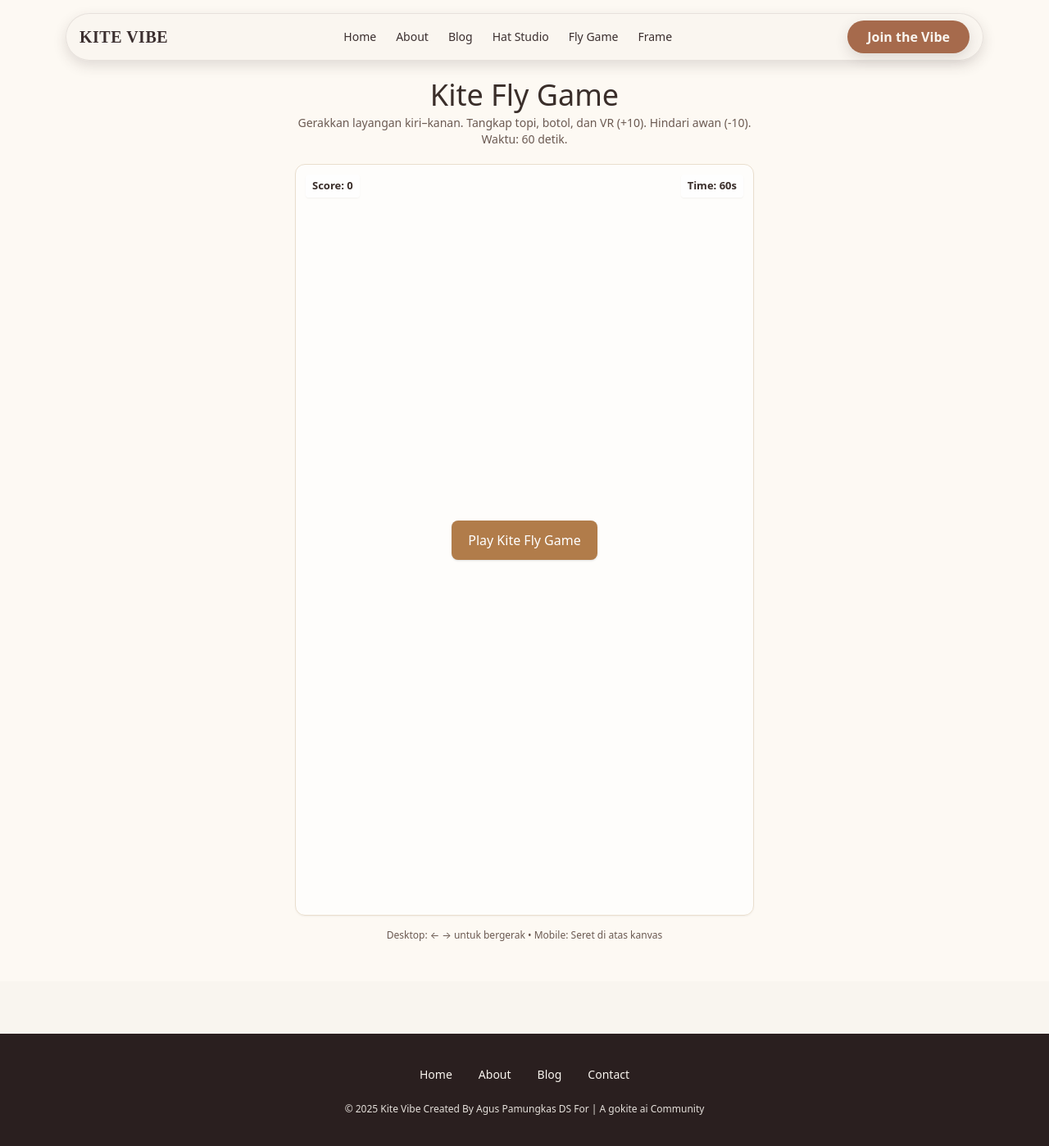
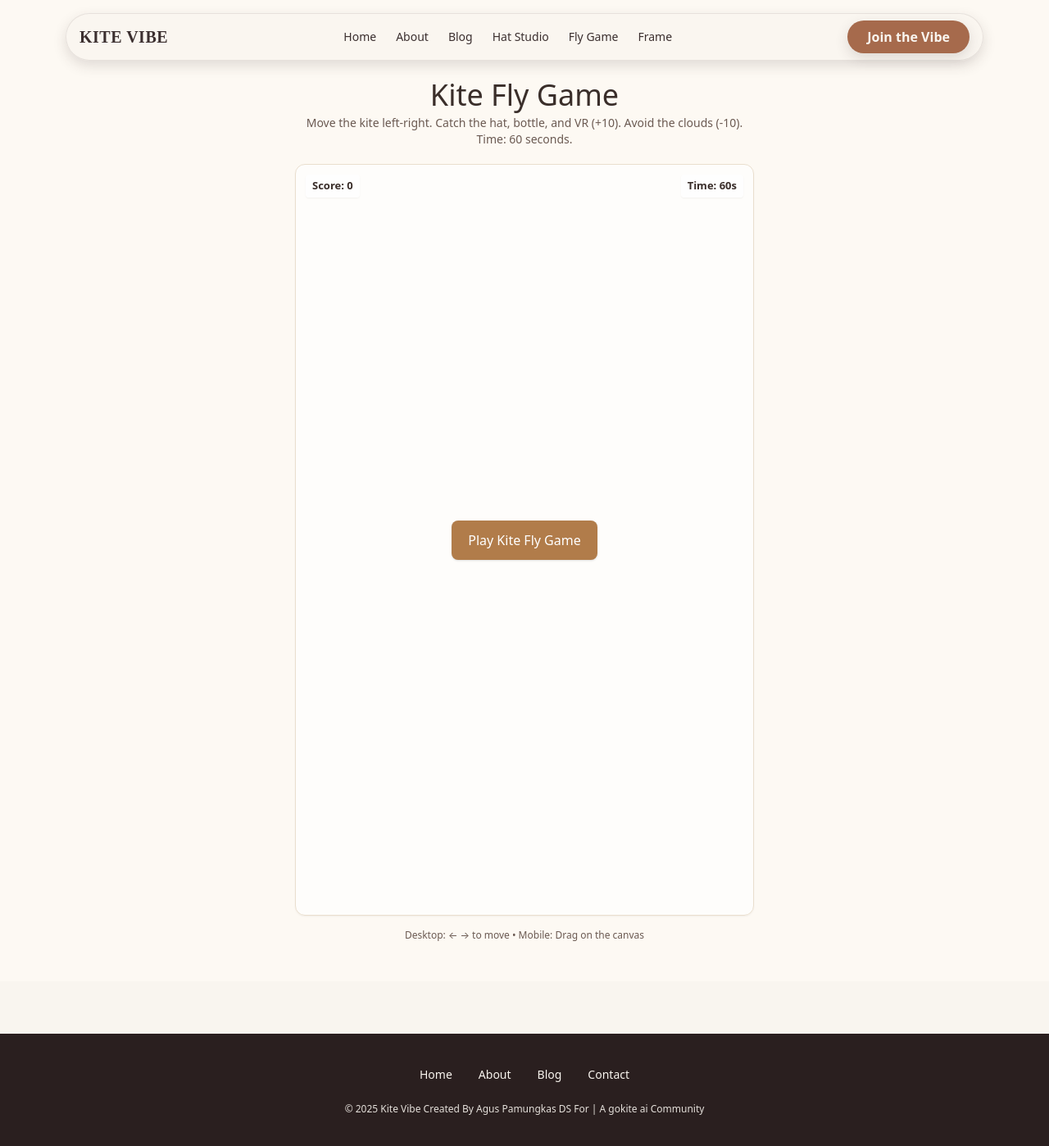
Before and after one commit to apdsdotcom-gif/kitevibe, a Next.js app: page /fly-game in a window 1280 px wide. Shown: the top 1398 px of the page at 82% size. Built offline with nearby package versions, Linux system fonts and the light colour scheme.

Commit message:
Update page.tsx

```diff
--- a/app/fly-game/page.tsx
+++ b/app/fly-game/page.tsx
@@ -423,7 +423,7 @@ export default function KiteFlyGamePage() {
       <div className="mx-auto max-w-[560px]">
         <h1 className="text-center font-playfair text-3xl md:text-4xl text-[#3a2e2a] mb-1">Kite Fly Game</h1>
         <p className="text-center text-sm text-[#6b5a52] mb-5">
-          Gerakkan layangan kiri–kanan. Tangkap topi, botol, dan VR (+10). Hindari awan (-10). Waktu: 60 detik.
+          Move the kite left-right. Catch the hat, bottle, and VR (+10). Avoid the clouds (-10). Time: 60 seconds.
         </p>
 
         <div className="relative rounded-xl shadow-sm border border-[#eadfce] bg-white/70 p-3">
@@ -487,7 +487,7 @@ export default function KiteFlyGamePage() {
 
         {/* Tips */}
         <div className="mt-4 text-center text-xs text-[#6b5a52]">
-          Desktop: ← → untuk bergerak • Mobile: Seret di atas kanvas
+          Desktop: ← → to move • Mobile: Drag on the canvas
         </div>
       </div>
     </main>
```
